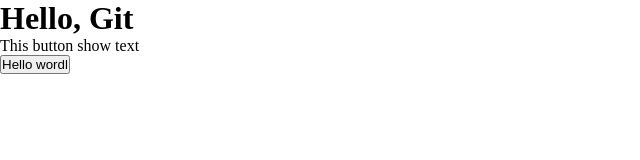
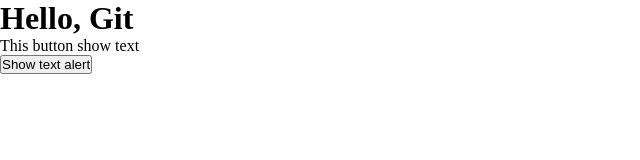
Before and after one commit to DemoNat13/git-course, a plain HTML site: page index.html in a window 1280 px wide. Shown: the full height of the page, 0-640 px from the left. Drawn offline with Linux system fonts and the light colour scheme.

Commit message:
change button text

```diff
--- a/index.html
+++ b/index.html
@@ -15,7 +15,7 @@
 <body>
   <h1>Hello, Git</h1>
   <p>This button show text</p>
-  <button id="hello">Hello wordl</button>
+  <button id="hello">Show text alert</button>
 </body>
 <script src="script.js"></script>
 </html>
```
Also changed, not shown: new-js.js (added).
